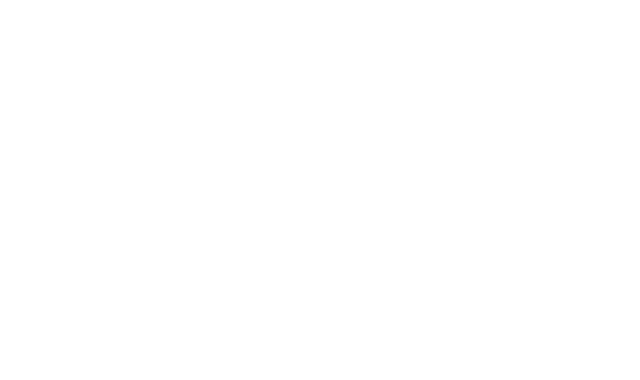
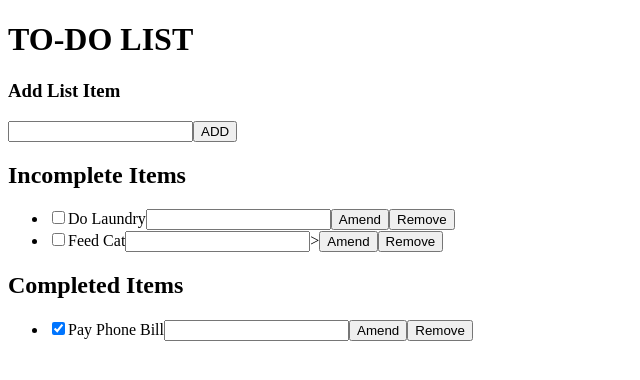
Before and after one commit to JDonnellyCodeInstitute/todolist, a plain HTML site: page index.html in a window 1280 px wide. Shown: the whole page, without its empty margins (0-640 px from the left). Drawn offline with Linux system fonts and the light colour scheme.

Commit message:
HTML for adding item to todo list, incomplete items and complete items added

```diff
--- a/index.html
+++ b/index.html
@@ -1,13 +1,34 @@
 <!DOCTYPE html>
 <html lang="en">
+
 <head>
     <meta charset="UTF-8">
     <meta name="viewport" content="width=device-width, initial-scale=1.0">
     <title>Document</title>
 </head>
+
 <body>
     <div class="list-area">
+        <h1>TO-DO LIST</h1>
+        <h3>Add List Item</h3>
+        <p>
+            <input type="text" id="add-todo"><button>ADD</button>
+        </p>
 
+        <h2>Incomplete Items</h2>
+        <ul id="incomplete">
+            <li><input type="checkbox"><label>Do Laundry</label><input type="text"><button
+                    class="amend">Amend</button><button class="remove">Remove</button></li>
+            <li><input type="checkbox"><label>Feed Cat</label><input type="text">><button
+                    class="amend">Amend</button><button class="remove">Remove</button></li>
+        </ul>
+
+        <h2>Completed Items</h2>
+        <ul id="complete">
+            <li><input type="checkbox" checked><label>Pay Phone Bill</label><input type="text"><button
+                    class="amend">Amend</button><button class="remove">Remove</button></li>
+        </ul>
     </div>
 </body>
+
 </html>
```
